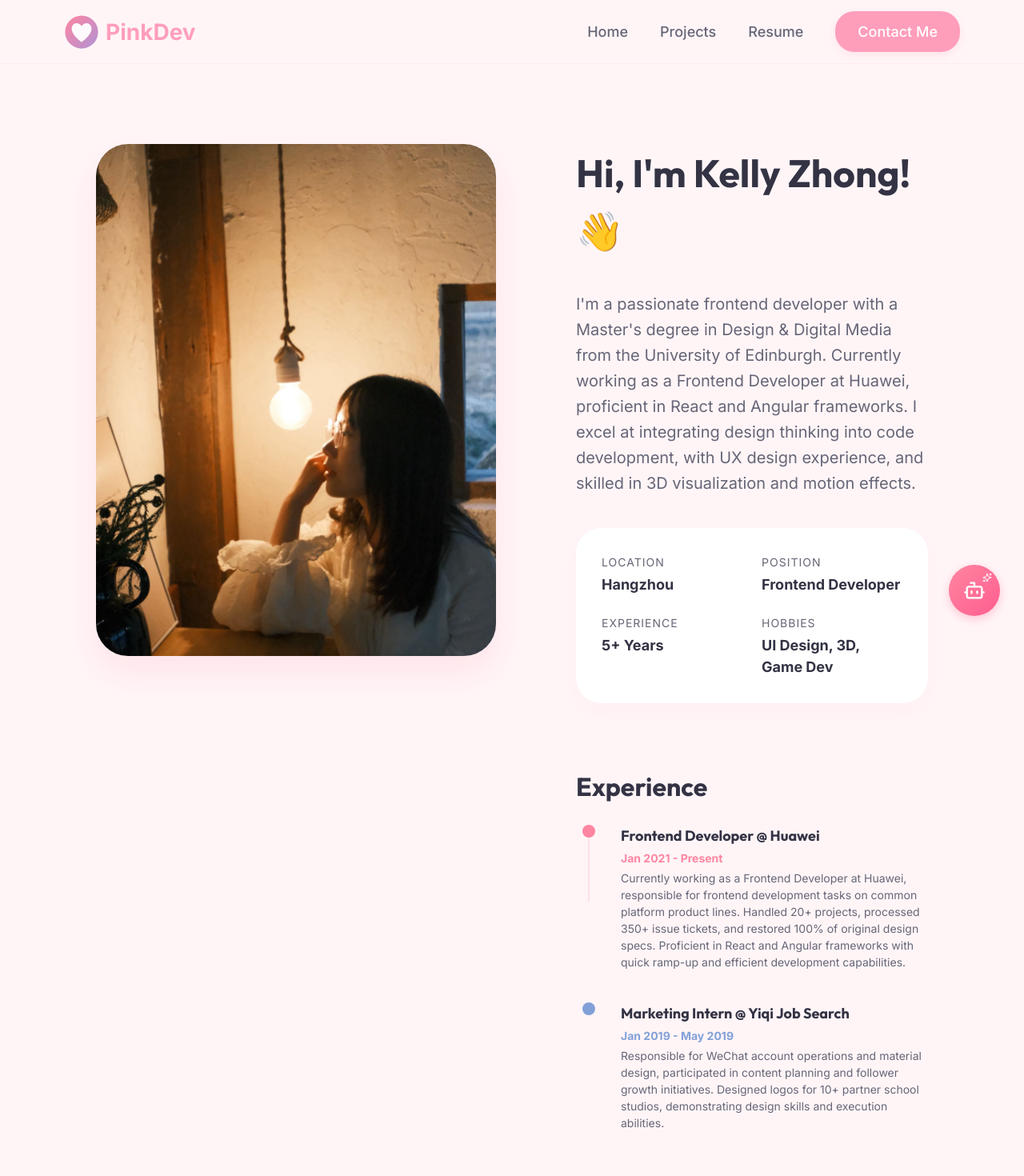
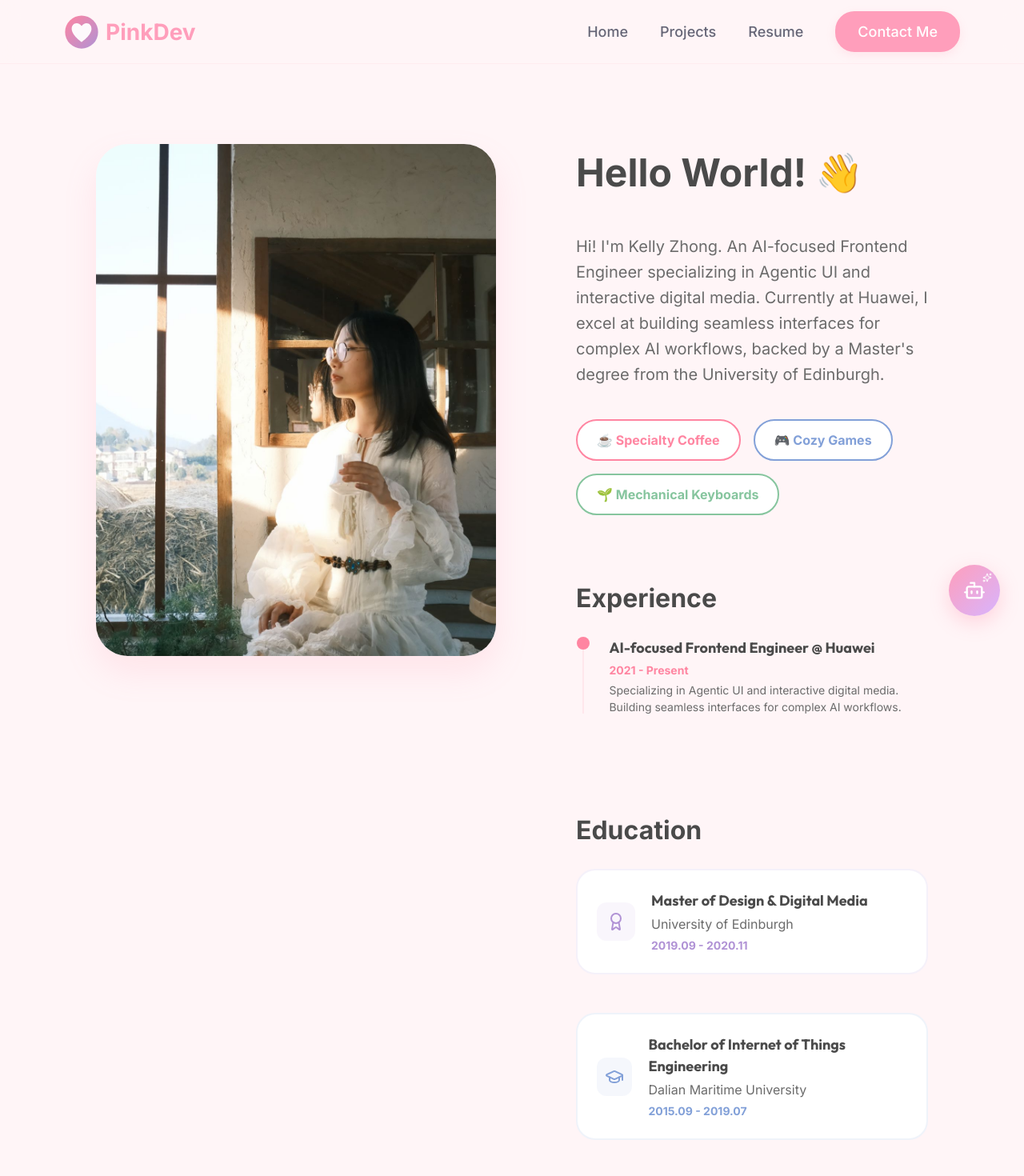
Before and after one commit to 925754332-dev/pinkdev-portfolio, a React (Vite) app: page /about in a window 1280 px wide. Shown: the top 1470 px of the page at 80% size. Built offline with nearby package versions, Linux system fonts and the light colour scheme.

Commit message:
feat: complete and accurate About page with 1:1 design recovery and verified content

```diff
--- a/src/components/ChatWidget.css
+++ b/src/components/ChatWidget.css
@@ -10,21 +10,26 @@
   font-family: 'Inter', sans-serif;
 }
 
-/* --- Floating Action Button --- */
+/* --- Floating Action Button：同步品牌渐变 --- */
 .fab-button {
   width: 64px;
   height: 64px;
   border-radius: 32px;
-  background: linear-gradient(135deg, #FF85A1, #FF5E8E);
+  background: var(--main-gradient);
   border: none;
   color: white;
   display: flex;
   justify-content: center;
   align-items: center;
   cursor: pointer;
-  box-shadow: 0 4px 12px rgba(255, 133, 161, 0.4);
+  box-shadow: 0 8px 25px rgba(255, 133, 161, 0.3);
   position: relative;
   outline: none;
+  transition: transform 0.3s cubic-bezier(0.175, 0.885, 0.32, 1.275);
+}
+
+.fab-button:hover {
+  transform: scale(1.1) rotate(5deg);
 }
 
 .fab-content {
@@ -47,32 +52,19 @@
   min-height: 400px;
   background-color: white;
   border-radius: 24px;
-  box-shadow: 0 10px 30px rgba(0, 0, 0, 0.1);
+  box-shadow: var(--shadow-md);
   display: flex;
   flex-direction: column;
   overflow: hidden;
   transform-origin: bottom right;
   position: relative;
   transition: box-shadow 0.2s;
+  border: 1px solid var(--glass-border);
 }
 
 .chat-window.resizing {
   user-select: none;
   box-shadow: 0 12px 40px rgba(0, 0, 0, 0.15);
-}
-
-/* Resize Handle - top-left corner */
-.resize-handle {
-  position: absolute;
-  z-index: 10;
-}
-
-.resize-handle.resize-nw {
-  top: 0;
-  left: 0;
-  width: 40px;
-  height: 40px;
-  cursor: nwse-resize;
 }
 
 /* 左上角角标 */
@@ -84,140 +76,45 @@
   width: 18px;
   height: 18px;
   cursor: nwse-resize;
-  background: linear-gradient(315deg, transparent 50%, rgba(255, 133, 161, 0.15) 50%);
+  background: linear-gradient(315deg, transparent 50%, var(--primary-color) 50%);
   border-radius: 24px 0 0 0;
   z-index: 11;
   pointer-events: none;
-  transition: background 0.2s;
+  opacity: 0.2;
+  transition: opacity 0.2s;
 }
 
 .chat-window:hover::after {
-  background: linear-gradient(315deg, transparent 50%, rgba(255, 133, 161, 0.4) 50%);
+  opacity: 0.6;
 }
 
-.chat-window.fullscreen::after {
-  display: none;
-}
-
-/* 全屏模式 */
-.chat-window.fullscreen {
-  position: fixed !important;
-  top: 0 !important;
-  left: 0 !important;
-  right: 0 !important;
-  bottom: 0 !important;
-  width: 100% !important;
-  height: 100% !important;
-  border-radius: 0;
-  z-index: 1001;
-}
-
-/* 全屏按钮 */
-.fullscreen-btn {
-  background: none;
-  border: none;
-  color: #999;
-  cursor: pointer;
-  display: flex;
-  align-items: center;
-  justify-content: center;
-  padding: 6px;
-  border-radius: 6px;
-  transition: all 0.2s;
-}
-
-.fullscreen-btn:hover {
-  color: #FF85A1;
-  background: rgba(255, 133, 161, 0.1);
-}
-
-.header-actions {
-  display: flex;
-  align-items: center;
-  gap: 4px;
-}
-
-/* Header */
+/* Header：改为品牌浅粉色 */
 .chat-header {
   height: 70px;
-  background-color: #FDF2F5;
+  background-color: #FFF5F7; /* 匹配全站背景 */
   display: flex;
   justify-content: space-between;
   align-items: center;
   padding: 0 20px;
   flex-shrink: 0;
-}
-
-.header-info {
-  display: flex;
-  align-items: center;
-  gap: 12px;
-}
-
-.avatar-small {
-  width: 40px;
-  height: 40px;
-  border-radius: 20px;
-  background-color: #FF85A1;
-  overflow: hidden;
-  display: flex;
-  justify-content: center;
-  align-items: center;
-}
-
-.avatar-small img {
-  width: 100%;
-  height: 100%;
-  object-fit: cover;
+  border-bottom: 1px solid var(--glass-border);
 }
 
 .header-info h3 {
   margin: 0;
   font-size: 16px;
-  color: #333;
+  color: var(--text-primary);
   font-weight: bold;
-}
-
-.status-area {
-  display: flex;
-  align-items: center;
-  gap: 4px;
-  margin-top: 2px;
 }
 
 .status {
   font-size: 12px;
-  color: #FF85A1;
-}
-
-.kb-indicator {
-  width: 6px;
-  height: 6px;
-  background-color: #4CAF50;
-  border-radius: 50%;
-  display: inline-block;
+  color: var(--primary-color);
 }
 
 .kb-text {
   font-size: 10px;
-  color: #999;
-}
-
-.close-btn {
-  background: none;
-  border: none;
-  color: #999;
-  cursor: pointer;
-  padding: 4px;
-  display: flex;
-  justify-content: center;
-  align-items: center;
-  border-radius: 50%;
-  transition: background-color 0.2s;
-}
-
-.close-btn:hover {
-  background-color: rgba(0,0,0,0.05);
+  color: var(--text-secondary);
 }
 
 /* Messages Area */
@@ -231,95 +128,44 @@
   background-color: #FFFFFF;
 }
 
-.chat-messages::-webkit-scrollbar {
-  width: 6px;
-}
-
-.chat-messages::-webkit-scrollbar-thumb {
-  background-color: #eee;
-  border-radius: 3px;
-}
-
-.message-wrapper {
-  display: flex;
-  width: 100%;
-}
-
-.message-wrapper.ai {
-  justify-content: flex-start;
-}
-
-.message-wrapper.user {
-  justify-content: flex-end;
-}
-
 .message-bubble {
-  max-width: 80%;
-  padding: 10px 16px;
+  max-width: 85%;
+  padding: 12px 16px;
   font-size: 14px;
-  line-height: 1.5;
+  line-height: 1.6;
   word-wrap: break-word;
 }
 
 .message-bubble.ai {
-  background-color: #F5F5F5;
-  color: #444;
+  background-color: #F8F8FA;
+  color: var(--text-primary);
   border-radius: 4px 16px 16px 16px;
+  border: 1px solid #EDEDF2;
 }
 
 .message-bubble.user {
-  background-color: #FF85A1;
+  background: var(--main-gradient);
   color: white;
   border-radius: 16px 16px 4px 16px;
-}
-
-/* Typing Indicator */
-.typing-bubble {
-  display: inline-flex;
-  gap: 4px;
-  padding: 12px 16px;
-  background-color: #F5F5F5;
-  border-radius: 4px 16px 16px 16px;
-  align-items: center;
-}
-
-.dot {
-  width: 6px;
-  height: 6px;
-  background-color: #aaa;
-  border-radius: 50%;
-  animation: bounce 1.4s infinite ease-in-out both;
-}
-
-.dot:nth-child(1) { animation-delay: -0.32s; }
-.dot:nth-child(2) { animation-delay: -0.16s; }
-
-@keyframes bounce {
-  0%, 80%, 100% { transform: scale(0); }
-  40% { transform: scale(1); }
+  box-shadow: 0 4px 12px rgba(255, 133, 161, 0.2);
 }
 
 /* Quick Actions */
-.quick-actions {
-  padding: 0 20px 10px 20px;
-  display: flex;
-  gap: 8px;
-  flex-wrap: wrap;
-}
-
 .action-btn {
   background-color: white;
-  border: 1px solid #FF85A1;
-  color: #FF85A1;
-  padding: 6px 12px;
-  border-radius: 16px;
+  border: 1px solid var(--primary-color);
+  color: var(--primary-color);
+  padding: 6px 14px;
+  border-radius: 50px;
   font-size: 12px;
+  font-weight: 600;
   cursor: pointer;
   transition: all 0.2s;
 }
 
 .action-btn:hover {
-  background-color: #FDF2F5;
+  background-color: var(--bg-color);
+  transform: translateY(-2px);
 }
 
 /* Input Area */
@@ -338,109 +184,36 @@
   border: none;
   outline: none;
   font-size: 14px;
-  color: #333;
+  color: var(--text-primary);
 }
 
 .chat-input-area input::placeholder {
-  color: #999;
+  color: var(--text-secondary);
 }
 
 .send-btn {
   background: none;
   border: none;
-  color: #FF85A1;
+  color: var(--primary-color);
   cursor: pointer;
   display: flex;
   justify-content: center;
   align-items: center;
   padding: 4px;
+  transition: transform 0.2s;
 }
 
-.send-btn:disabled {
-  color: #ccc;
-  cursor: not-allowed;
+.send-btn:hover:not(:disabled) {
+  transform: scale(1.2);
 }
 
 /* Mobile Responsiveness */
 @media (max-width: 480px) {
   .chat-window {
     position: fixed;
-    top: 0;
-    left: 0;
-    right: 0;
-    bottom: 0;
-    width: 100% !important;
-    height: 100% !important;
+    top: 0; left: 0; right: 0; bottom: 0;
+    width: 100% !important; height: 100% !important;
     border-radius: 0;
     z-index: 1001;
   }
-
-  .resize-handle,
-  .chat-window::after,
-  .fullscreen-btn {
-    display: none !important;
-  }
-
-  .chat-widget-container {
-    bottom: 20px;
-    right: 20px;
-  }
 }
-
-/* Markdown styles */
-.message-bubble.ai h1,
-.message-bubble.ai h2,
-.message-bubble.ai h3 {
-  font-size: 0.95em;
-  font-weight: 600;
-  margin: 0.5em 0 0.3em;
-  color: inherit;
-}
-
-.message-bubble.ai p {
-  margin: 0.3em 0;
-  line-height: 1.5;
-}
-
-.message-bubble.ai ul,
-.message-bubble.ai ol {
-  margin: 0.3em 0;
-  padding-left: 1.2em;
-}
-
-.message-bubble.ai li {
-  margin: 0.15em 0;
-  line-height: 1.5;
-}
-
-.message-bubble.ai strong {
-  font-weight: 600;
-}
-
-.message-bubble.ai code {
-  background: rgba(255, 255, 255, 0.15);
-  padding: 0.15em 0.4em;
-  border-radius: 4px;
-  font-size: 0.9em;
-  font-family: 'SF Mono', 'Fira Code', monospace;
-}
-
-.message-bubble.ai pre {
-  background: rgba(0, 0, 0, 0.2);
-  padding: 0.8em;
-  border-radius: 8px;
-  overflow-x: auto;
-  margin: 0.5em 0;
-}
-
-.message-bubble.ai pre code {
-  background: none;
-  padding: 0;
-}
-
-.message-bubble.ai blockquote {
-  border-left: 3px solid rgba(255, 255, 255, 0.3);
-  padding-left: 0.8em;
-  margin: 0.5em 0;
-  opacity: 0.9;
-}
--- a/src/pages/About.css
+++ b/src/pages/About.css
@@ -1,12 +1,17 @@
 .about-page {
   padding-top: 100px;
   padding-bottom: 160px;
+  background-color: #FFF5F7; /* .pen 页面背景色 */
 }
 
 .about-content {
+  max-width: 1440px;
+  margin: 0 auto;
+  padding: 0 120px;
   display: flex;
+  justify-content: space-between;
   align-items: flex-start;
-  gap: 100px;
+  gap: 100px; /* .pen 间距 */
 }
 
 .about-image-column {
@@ -17,6 +22,20 @@
   top: 140px;
 }
 
+.about-image {
+  width: 100%;
+  height: 100%;
+  object-fit: cover;
+  border-radius: 40px;
+  /* .pen 精准阴影 */
+  box-shadow: 0 20px 40px rgba(255, 133, 161, 0.15);
+  transition: transform 0.6s cubic-bezier(0.16, 1, 0.3, 1);
+}
+
+.about-image:hover {
+  transform: scale(1.02) rotate(-1deg);
+}
+
 .about-text-column {
   flex: 1;
   display: flex;
@@ -24,62 +43,44 @@
   gap: 40px;
 }
 
-.about-image {
-  width: 100%;
-  height: 100%;
-  object-fit: cover;
-  border-radius: 40px;
-  box-shadow: 0 20px 40px var(--shadow-color);
-  transition: transform 0.6s cubic-bezier(0.16, 1, 0.3, 1), box-shadow 0.6s ease;
-}
-
-.about-image:hover {
-  transform: scale(1.02) rotate(-1deg);
-  box-shadow: 0 30px 60px rgba(255, 133, 161, 0.2);
-}
-
 .greeting {
+  font-family: 'Inter', sans-serif;
   font-size: 48px;
   font-weight: 700;
-  color: var(--text-primary);
+  color: #4A4A4A; /* .pen 原始色 */
+  margin: 0;
 }
 
 .bio {
+  font-family: 'Inter', sans-serif;
   font-size: 20px;
-  color: var(--text-secondary);
+  color: #6B6B6B; /* .pen 原始色 */
   line-height: 1.6;
 }
 
 .facts-grid {
-  display: grid;
-  grid-template-columns: repeat(2, 1fr);
-  gap: 24px;
-  background-color: var(--white);
-  padding: 32px;
-  border-radius: 32px;
-  box-shadow: 0 10px 30px rgba(255, 133, 161, 0.05);
+  display: flex;
+  flex-wrap: wrap;
+  gap: 16px;
 }
 
-.fact-item {
+.fact-pill {
   display: flex;
-  flex-direction: column;
-  gap: 4px;
+  align-items: center;
+  padding: 12px 24px;
+  border-radius: 100px;
+  background-color: #FFFFFF;
+  font-size: 16px;
+  font-weight: 700;
+  border: 2px solid transparent;
 }
 
-.fact-label {
-  font-size: 14px;
-  color: var(--text-muted);
-  text-transform: uppercase;
-  letter-spacing: 1px;
-}
+/* 针对不同标签应用 .pen 中的颜色 */
+.fact-pill.coffee { color: #FF85A1; border-color: #FF85A1; }
+.fact-pill.games { color: #82A0D8; border-color: #82A0D8; }
+.fact-pill.keyboards { color: #86C59E; border-color: #86C59E; }
 
-.fact-value {
-  font-size: 18px;
-  font-weight: 600;
-  color: var(--text-primary);
-}
-
-/* --- Experience Timeline Styles --- */
+/* Timeline Section */
 .experience-section, .education-section {
   padding-top: 40px;
   display: flex;
@@ -88,9 +89,10 @@
 }
 
 .exp-main-title, .edu-main-title {
+  font-family: 'Inter', sans-serif;
   font-size: 32px;
   font-weight: 700;
-  color: var(--text-primary);
+  color: #4A4A4A;
 }
 
 .timeline {
@@ -108,54 +110,59 @@
   flex-direction: column;
   align-items: center;
   width: 32px;
-  flex-shrink: 0;
 }
 
 .timeline-dot {
   width: 16px;
   height: 16px;
   border-radius: 50%;
-  flex-shrink: 0;
+  background-color: #FF85A1; /* .pen 默认色 */
 }
 
 .timeline-line {
   width: 2px;
-  height: 80px; /* As per design */
+  height: 80px;
+  background-color: #FF85A120;
 }
 
 .timeline-content {
   display: flex;
   flex-direction: column;
   gap: 4px;
-  padding-bottom: 40px; /* As per design */
+  padding-bottom: 40px;
 }
 
 .timeline-role {
   font-size: 18px;
   font-weight: 700;
-  color: var(--text-primary);
+  color: #4A4A4A;
 }
 
 .timeline-date {
   font-size: 14px;
   font-weight: 700;
+  color: #FF85A1;
 }
 
 .timeline-desc {
   font-size: 14px;
-  color: var(--text-secondary);
+  color: #6B6B6B;
+  line-height: 1.5;
 }
 
-/* --- Education Card Styles --- */
+/* Education Card */
 .education-card {
-  background-color: var(--white);
+  background-color: #FFFFFF;
   border-radius: 24px;
   padding: 24px;
-  border: 2px solid;
   display: flex;
   align-items: center;
   gap: 20px;
+  border: 2px solid transparent;
 }
+
+.education-card.master { border-color: #B092D520; }
+.education-card.bachelor { border-color: #82A0D820; }
 
 .edu-icon-box {
   width: 48px;
@@ -164,8 +171,10 @@
   display: flex;
   justify-content: center;
   align-items: center;
-  flex-shrink: 0;
 }
+
+.edu-icon-box.master { background-color: #B092D515; color: #B092D5; }
+.edu-icon-box.bachelor { background-color: #82A0D815; color: #82A0D8; }
 
 .edu-info {
   display: flex;
@@ -176,12 +185,12 @@
 .edu-degree {
   font-size: 18px;
   font-weight: 700;
-  color: var(--text-primary);
+  color: #4A4A4A;
 }
 
 .edu-school {
   font-size: 16px;
-  color: var(--text-secondary);
+  color: #6B6B6B;
 }
 
 .edu-date {
@@ -189,12 +198,15 @@
   font-weight: 700;
 }
 
+.edu-date.master { color: #B092D5; }
+.edu-date.bachelor { color: #82A0D8; }
 
-/* Media query to handle smaller screens */
+/* Responsive */
 @media (max-width: 1200px) {
   .about-content {
     flex-direction: column;
     align-items: center;
+    padding: 0 40px;
     gap: 60px;
   }
 
@@ -205,3 +217,10 @@
     height: 500px;
   }
 }
+
+@media (max-width: 768px) {
+  .about-content { padding: 0 24px; }
+  .greeting { font-size: 32px; text-align: center; }
+  .about-text-column { align-items: center; text-align: center; }
+  .facts-grid { justify-content: center; }
+}
--- a/src/pages/About.tsx
+++ b/src/pages/About.tsx
@@ -1,104 +1,67 @@
 import './About.css';
-import { Award, GraduationCap } from 'lucide-react';
+import { Mail, Github, Linkedin, Award, GraduationCap } from 'lucide-react';
 
 const About = () => {
-  // All complex state and effects for scroll locking have been removed for a pure CSS solution.
-  const facts = [
-    { label: 'Location', value: 'Hangzhou' },
-    { label: 'Position', value: 'Frontend Developer' },
-    { label: 'Experience', value: '5+ Years' },
-    { label: 'Hobbies', value: 'UI Design, 3D, Game Dev' }
-  ];
-
-  const experiences = [
-    {
-      role: 'Frontend Developer @ Huawei',
-      date: 'Jan 2021 - Present',
-      desc: 'Currently working as a Frontend Developer at Huawei, responsible for frontend development tasks on common platform product lines. Handled 20+ projects, processed 350+ issue tickets, and restored 100% of original design specs. Proficient in React and Angular frameworks with quick ramp-up and efficient development capabilities.',
-      color: '#FF85A1',
-      hasLine: true,
-    },
-    {
-      role: 'Marketing Intern @ Yiqi Job Search',
-      date: 'Jan 2019 - May 2019',
-      desc: 'Responsible for WeChat account operations and material design, participated in content planning and follower growth initiatives. Designed logos for 10+ partner school studios, demonstrating design skills and execution abilities.',
-      color: '#82A0D8',
-      hasLine: false,
-    }
-  ];
-
-  const educations = [
-    {
-      degree: 'MSc | Design & Digital Media',
-      school: 'University of Edinburgh',
-      date: '2019 - 2020',
-      color: '#B092D5',
-      icon: <Award size={24} color="#B092D5" />
-    },
-    {
-      degree: 'BEng | Computer Network Engineering',
-      school: 'Dalian Maritime University',
-      date: '2015 - 2019',
-      color: '#82A0D8',
-      icon: <GraduationCap size={24} color="#82A0D8" />
-    }
-  ];
-
   return (
-    // The .container class handles max-width and centering.
-    <div className="about-page container">
+    <div className="about-page">
       <div className="about-content">
         <div className="about-image-column">
-            <img src="/images/kelly-zhong-portrait.jpg" alt="Kelly Zhong" className="about-image" />
+          <img src="/images/kelly-zhong-academic.jpg" alt="Kelly Zhong" className="about-image" />
         </div>
+
         <div className="about-text-column">
-            <h1 className="greeting">Hi, I'm Kelly Zhong! 👋</h1>
+          <h1 className="greeting">Hello World! 👋</h1>
           <p className="bio">
-              I'm a passionate frontend developer with a Master's degree in Design & Digital Media from the University of Edinburgh. Currently working as a Frontend Developer at Huawei, proficient in React and Angular frameworks. I excel at integrating design thinking into code development, with UX design experience, and skilled in 3D visualization and motion effects.
+            Hi! I'm Kelly Zhong. An AI-focused Frontend Engineer specializing in Agentic UI and interactive digital media. Currently at Huawei, I excel at building seamless interfaces for complex AI workflows, backed by a Master's degree from the University of Edinburgh.
           </p>
 
           <div className="facts-grid">
-              {facts.map((fact, index) => (
-                <div key={index} className="fact-item">
-                  <span className="fact-label">{fact.label}</span>
-                  <span className="fact-value">{fact.value}</span>
-                </div>
-              ))}
+            <div className="fact-pill coffee">☕ Specialty Coffee</div>
+            <div className="fact-pill games">🎮 Cozy Games</div>
+            <div className="fact-pill keyboards">🌱 Mechanical Keyboards</div>
           </div>
 
           <div className="experience-section">
             <h2 className="exp-main-title">Experience</h2>
             <div className="timeline">
-                {experiences.map((exp, index) => (
-                  <div key={index} className="timeline-item">
+              <div className="timeline-item">
                 <div className="timeline-node">
-                      <div className="timeline-dot" style={{ backgroundColor: exp.color }}></div>
-                      {exp.hasLine && <div className="timeline-line" style={{ backgroundColor: `${exp.color}30` }}></div>}
+                  <div className="timeline-dot"></div>
+                  <div className="timeline-line"></div>
                 </div>
                 <div className="timeline-content">
-                      <h3 className="timeline-role">{exp.role}</h3>
-                      <p className="timeline-date" style={{ color: exp.color }}>{exp.date}</p>
-                      <p className="timeline-desc">{exp.desc}</p>
+                  <h3 className="timeline-role">AI-focused Frontend Engineer @ Huawei</h3>
+                  <span className="timeline-date">2021 - Present</span>
+                  <p className="timeline-desc">Specializing in Agentic UI and interactive digital media. Building seamless interfaces for complex AI workflows.</p>
                 </div>
               </div>
-                ))}
+              {/* 如果你还有其他经历，可以在这里添加 */}
             </div>
           </div>
 
           <div className="education-section">
             <h2 className="edu-main-title">Education</h2>
-              {educations.map((edu, index) => (
-                <div key={index} className="education-card" style={{ borderColor: `${edu.color}20` }}>
-                  <div className="edu-icon-box" style={{ backgroundColor: `${edu.color}15` }}>
-                    {edu.icon}
+            <div className="education-card master">
+              <div className="edu-icon-box master">
+                <Award size={24} />
               </div>
               <div className="edu-info">
-                    <h3 className="edu-degree">{edu.degree}</h3>
-                    <p className="edu-school">{edu.school}</p>
-                    <p className="edu-date" style={{ color: edu.color }}>{edu.date}</p>
+                <h3 className="edu-degree">Master of Design & Digital Media</h3>
+                <span className="edu-school">University of Edinburgh</span>
+                <span className="edu-date master">2019.09 - 2020.11</span>
               </div>
             </div>
-              ))}
+
+            <div className="education-card bachelor" style={{ marginTop: '24px' }}>
+              <div className="edu-icon-box bachelor">
+                <GraduationCap size={24} />
+              </div>
+              <div className="edu-info">
+                <h3 className="edu-degree">Bachelor of Internet of Things Engineering</h3>
+                <span className="edu-school">Dalian Maritime University</span>
+                <span className="edu-date bachelor">2015.09 - 2019.07</span>
+              </div>
+            </div>
           </div>
         </div>
       </div>
```
Lines whose indentation alone changed are shown as unchanged.
